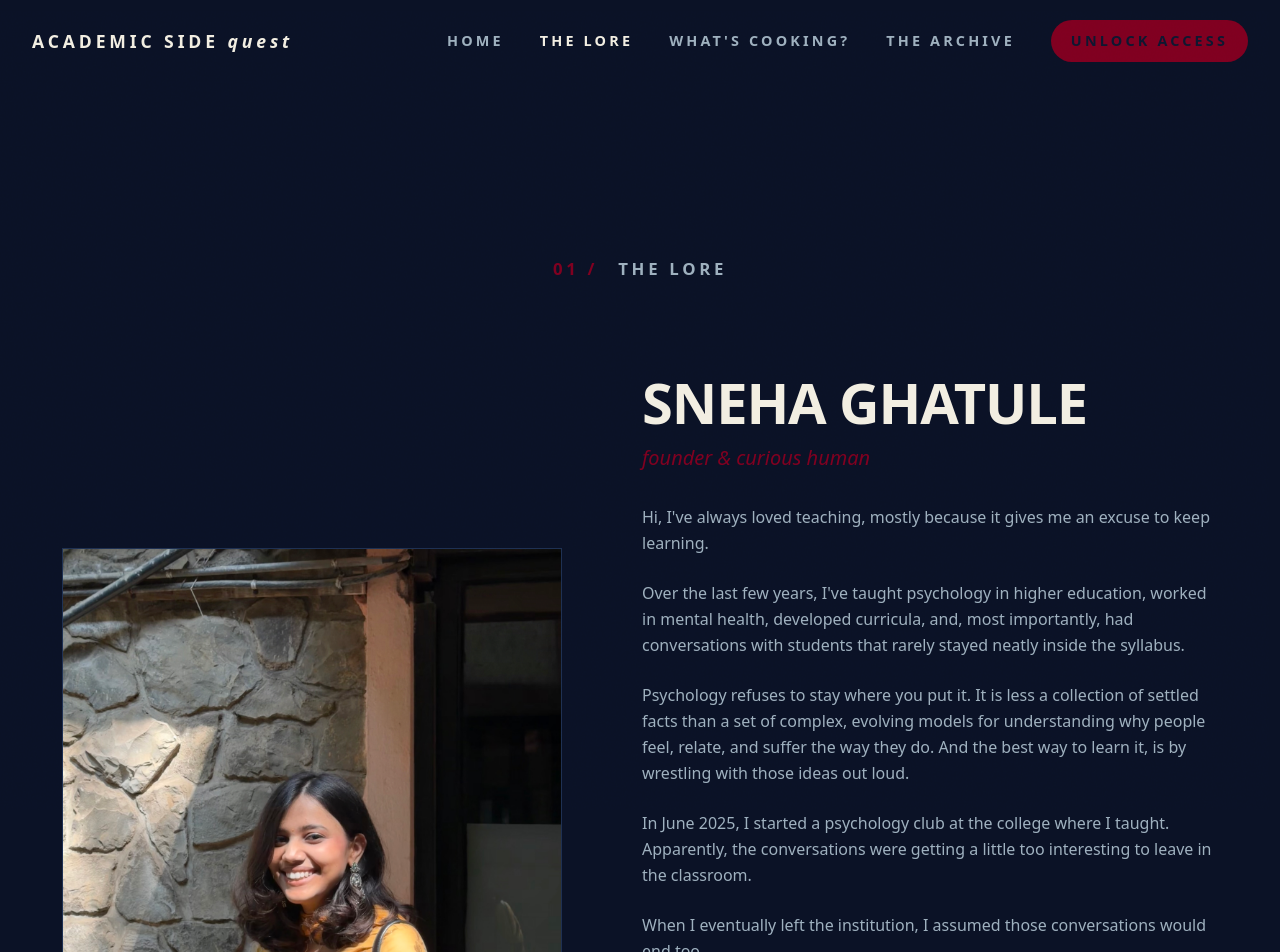
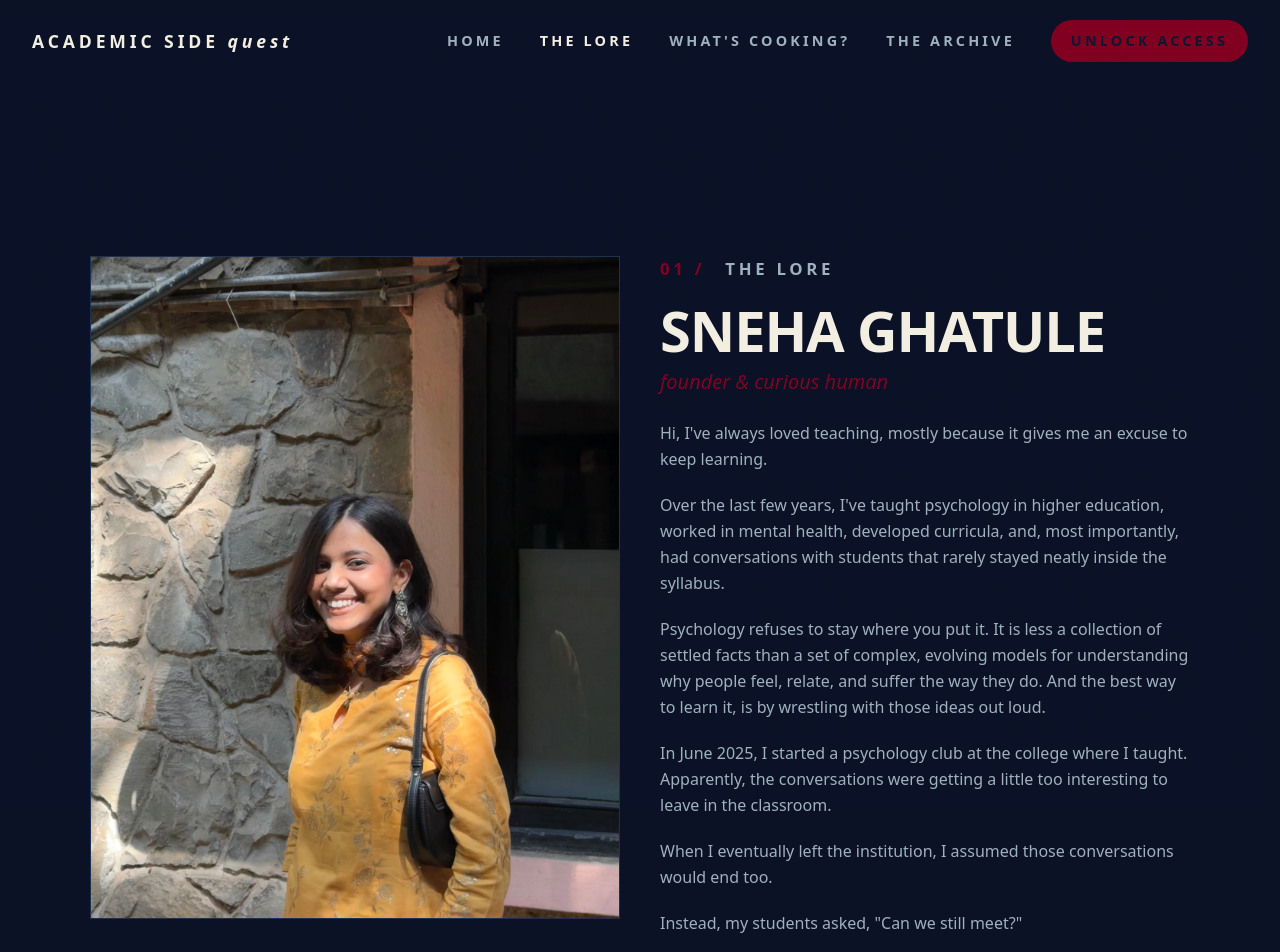
Before and after one commit to snehaghatule/academic-side-quest, a Next.js app: page /about in a window 1280 px wide. Shown: the top 952 px of the page. Built offline with nearby package versions, Linux system fonts and the light colour scheme; a web font is replaced by a local one.

Commit message:
Rework Lore page into balanced editorial spread

```diff
--- a/src/components/sections/Founder.tsx
+++ b/src/components/sections/Founder.tsx
@@ -5,16 +5,9 @@ import { Reveal } from "@/components/ui/Reveal";
 export function Founder() {
   return (
     <section className="bg-paper px-5 pb-40 pt-44 sm:px-8 md:pb-56 md:pt-64">
-      <div className="mx-auto max-w-7xl">
-        <Reveal>
-          <div className="flex flex-wrap items-center justify-center gap-x-5 gap-y-3">
-            <span className="label label-large text-ember">01 /</span>
-            <span className="label label-large text-mist">the lore</span>
-          </div>
-        </Reveal>
-
-        <div className="mx-auto mt-20 flex max-w-fit flex-col items-center gap-16 lg:mt-24 lg:flex-row lg:items-center lg:gap-20">
-          <div className="w-full max-w-[500px] lg:w-[500px]">
+      <div className="mx-auto max-w-[1100px]">
+        <div className="grid items-start gap-10 lg:grid-cols-12">
+          <div className="lg:col-span-6">
             <Reveal>
               {founder.photo ? (
                 <Image
@@ -34,22 +27,26 @@ export function Founder() {
             </Reveal>
           </div>
 
-          <div className="w-full max-w-xl">
+          <div className="lg:col-span-6">
             <Reveal>
-              <h3 className="display text-4xl font-bold uppercase leading-[0.9] tracking-[-0.01em] text-ink sm:text-5xl md:text-[3.5rem]">
+              <div className="flex items-center gap-x-5">
+                <span className="label label-large text-ember">01 /</span>
+                <span className="label label-large text-mist">the lore</span>
+              </div>
+              <h3 className="display mt-6 text-4xl font-bold uppercase leading-[0.9] tracking-[-0.01em] text-ink sm:text-5xl md:text-[3.5rem]">
                 {founder.name}
               </h3>
-              <p className="font-accent mt-4 text-lg italic text-ember sm:text-xl">
+              <p className="font-accent mt-3 text-lg italic text-ember sm:text-xl">
                 {founder.role}
               </p>
-              <div className="mt-8 max-w-xl">
+              <div className="mt-6 max-w-xl">
                 {founder.bio.map((paragraph, i) => {
                   const parts = paragraph.split("Academic Side Quest");
                   return (
                     <p
                       key={i}
                       className={`text-base leading-relaxed text-mist ${
-                        i === 0 ? "" : "mt-6"
+                        i === 0 ? "" : "mt-5"
                       }`}
                     >
                       {parts.length > 1 ? (
```
